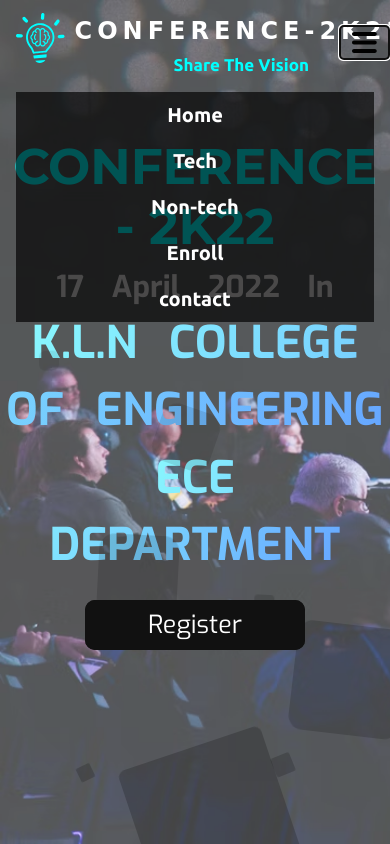
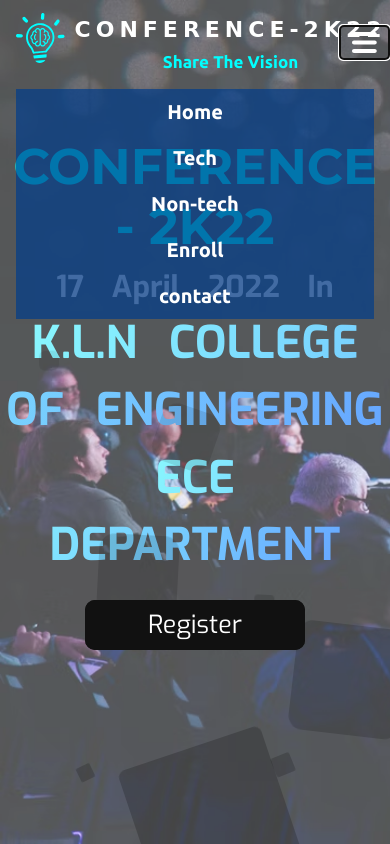
Before and after one commit to yogaanandkr/klncece_conference2k22, a plain HTML site: page index.html in a window 390 px wide. Both pictures are taken after a click on the button "Toggle navigation". Shown: the top 844 px of the page. Drawn offline with nearby package versions, Linux system fonts and the light colour scheme; a web font is replaced by a local one.

Commit message:
'navmenu'

```diff
--- a/styles.css
+++ b/styles.css
@@ -137,6 +137,13 @@ li a:hover{
     color: black;
 }
 
+.navbar svg{
+    fill: white;
+}
+
+
+
+
 .navbar-brand svg{
     height: 50px;
     /* fill-opacity: inherit; */
@@ -168,6 +175,45 @@ li a:hover{
     font-size: 17px;
     font-weight: bolder;
     color: cyan;
+}
+
+@media (max-width:500px){
+    .navbar-brand .conference{
+        font-size: 22px;
+    }
+}
+
+
+
+@media (max-width: 991px){
+    .navbar-brand{
+        margin-left: 0px;
+    }
+    .navbar ul{
+        /* padding: 100px; */
+        text-align: center;
+        margin-left: 0;
+        /* height:fit-content; */
+        /* width:100vw; */
+        background-color: #023d8ab5;
+        /* background-size: cover; */
+        /* padding-left: 100px; */
+    }
+    .navbar li{
+        /* margin: 0 auto; */
+        /* margin-top: 50px; */
+        margin-right: 100px;
+    }
+
+    .navbar li a:hover{
+        color: crimson;
+    }
+
+    .navbar.sticky ul li a:hover{
+        color: crimson;
+    }
+
+
 }
 
 
@@ -294,36 +340,6 @@ nav button{
 }
 
 
-@media (max-width: 991px){
-    .navbar-brand{
-        margin-left: 0px;
-    }
-    .navbar ul{
-        /* padding: 100px; */
-        text-align: center;
-        margin-left: 0;
-        /* height:fit-content; */
-        /* width:100vw; */
-        background-color: rgba(0, 0, 0, 0.671);
-        /* background-size: cover; */
-        /* padding-left: 100px; */
-    }
-    .navbar li{
-        /* margin: 0 auto; */
-        /* margin-top: 50px; */
-        margin-right: 100px;
-    }
-
-    .navbar li a:hover{
-        color: crimson;
-    }
-
-    .navbar.sticky ul li a:hover{
-        color: crimson;
-    }
-
-
-}
 
 
 
```
